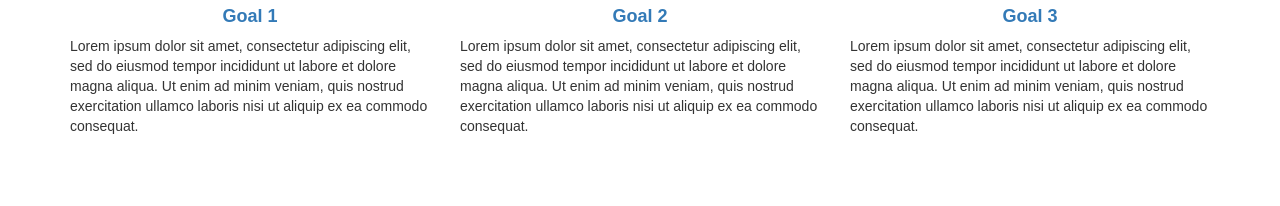
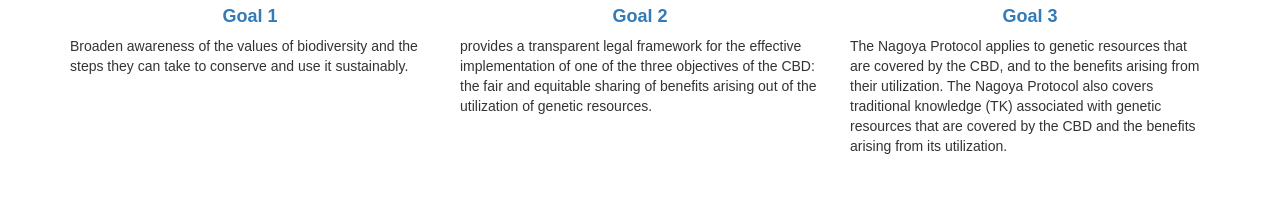
Before and after one commit to UCcongenomics/nagoya_portal, a plain HTML site: page index.html in a window 1280 px wide. Shown: the part 1385-1591 px from the top of the page. Drawn offline with nearby package versions, Linux system fonts and the light colour scheme.

Commit message:
Update index.html

```diff
--- a/index.html
+++ b/index.html
@@ -137,17 +137,17 @@
       <div class="col-sm-4">
         <center><img class="img-circle" src="image4.jpg" style="width:200px;height:200px"></center>
         <a href="#"><h4><center><strong>Goal 1</strong></center></h4></a>
-        <p>Lorem ipsum dolor sit amet, consectetur adipiscing elit, sed do eiusmod tempor incididunt ut labore et dolore magna aliqua. Ut enim ad minim veniam, quis nostrud exercitation ullamco laboris nisi ut aliquip ex ea commodo consequat.</p>
+        <p>Broaden awareness of the values of biodiversity and the steps they can take to conserve and use it sustainably. </p>
       </div>
       <div class="col-sm-4">
         <center><img class="img-circle" src="image5.jpg" style="width:200px;height:200px"></center>
         <a href="#"><h4><center><strong>Goal 2</strong></center></h4></a>
-        <p>Lorem ipsum dolor sit amet, consectetur adipiscing elit, sed do eiusmod tempor incididunt ut labore et dolore magna aliqua. Ut enim ad minim veniam, quis nostrud exercitation ullamco laboris nisi ut aliquip ex ea commodo consequat.</p>
+        <p>provides a transparent legal framework for the effective implementation of one of the three objectives of the CBD: the fair and equitable sharing of benefits arising out of the utilization of genetic resources.</p>
       </div>
       <div class="col-sm-4">
         <center><img class="img-circle" src="image6.jpg" style="width:200px;height:200px"></center>
         <a href="#"><h4><center><strong>Goal 3</strong></center></h4></a>
-        <p>Lorem ipsum dolor sit amet, consectetur adipiscing elit, sed do eiusmod tempor incididunt ut labore et dolore magna aliqua. Ut enim ad minim veniam, quis nostrud exercitation ullamco laboris nisi ut aliquip ex ea commodo consequat.</p>
+        <p>The Nagoya Protocol applies to genetic resources that are covered by the CBD, and to the benefits arising from their utilization. The Nagoya Protocol also covers traditional knowledge (TK) associated with genetic resources that are covered by the CBD and the benefits arising from its utilization.</p>
       </div>
     </div>
 
```
